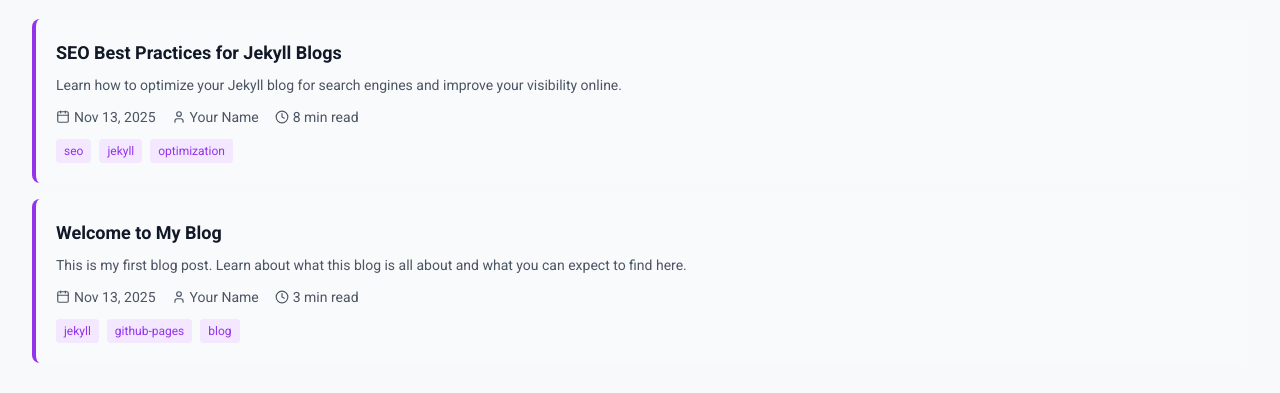
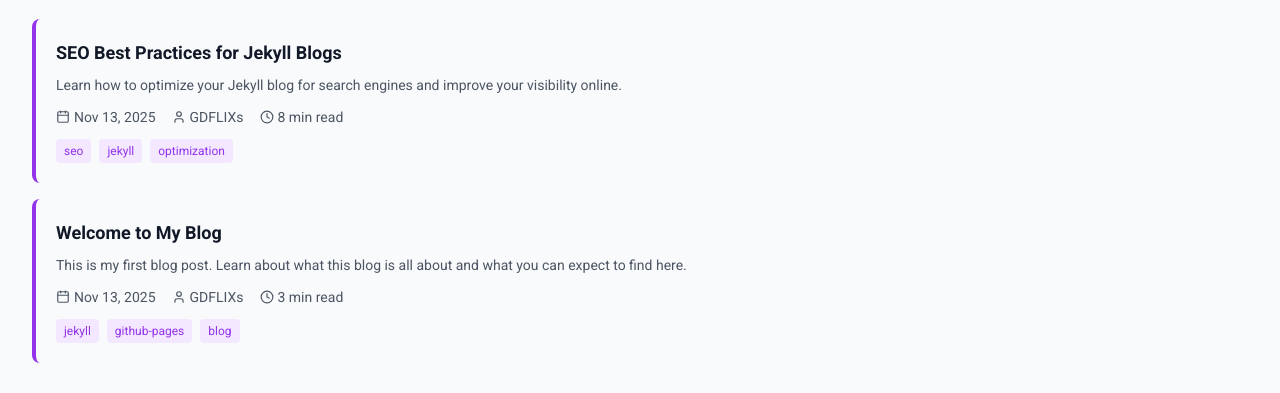
Before and after one commit to gdflixs/gdflixs.github.io, a Jekyll site: the page built from blog.html, in a window 1280 px wide and 900 px high. Shown: the part 405-798 px from the top of the window. Built offline with Jekyll 4.4.1, drawn with Linux system fonts in a browser that asks for light colours; nearby versions of some CDN libraries.

Commit message:
posts changes

```diff
--- a/_posts/2025-11-13-my-first-post.md
+++ b/_posts/2025-11-13-my-first-post.md
@@ -2,7 +2,7 @@
 layout: post
 title: "Welcome to My Blog"
 date: 2025-11-13 10:00:00 +0000
-author: "Your Name"
+author: "GDFLIXs"
 categories: [Welcome, Getting Started]
 tags: [jekyll, github-pages, blog]
 image: "/assets/images/posts/welcome.jpg"
@@ -39,7 +39,7 @@ To create a new blog post, simply:
 layout: post
 title: "Your Post Title"
 date: 2025-11-13 10:00:00 +0000
-author: "Your Name"
+author: "GDFLIXs"
 categories: [Category1, Category2]
 tags: [tag1, tag2, tag3]
 image: "/assets/images/posts/image.jpg"
--- a/_posts/2025-11-14-seo-best-practices.md
+++ b/_posts/2025-11-13-seo-best-practices.md
@@ -2,7 +2,7 @@
 layout: post
 title: "SEO Best Practices for Jekyll Blogs"
 date: 2025-11-13 14:30:00 +0000
-author: "Your Name"
+author: "GDFLIXs"
 categories: [SEO, Tutorial, News]
 tags: [seo, jekyll, optimization, search-engines]
 image: "/assets/images/posts/seo.jpg"
```
